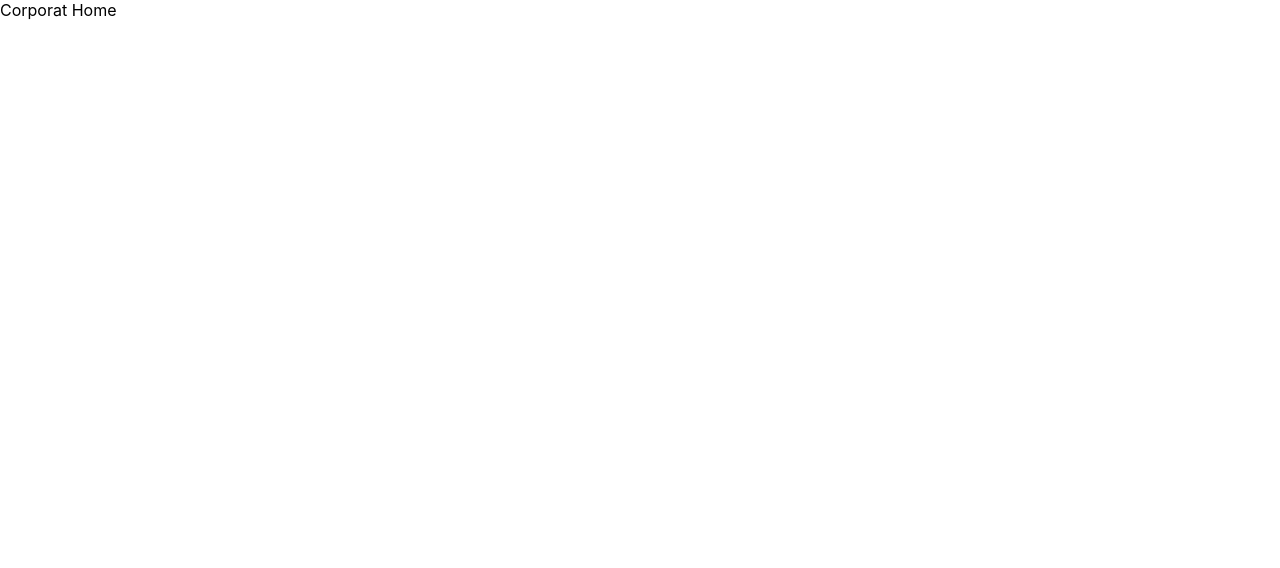
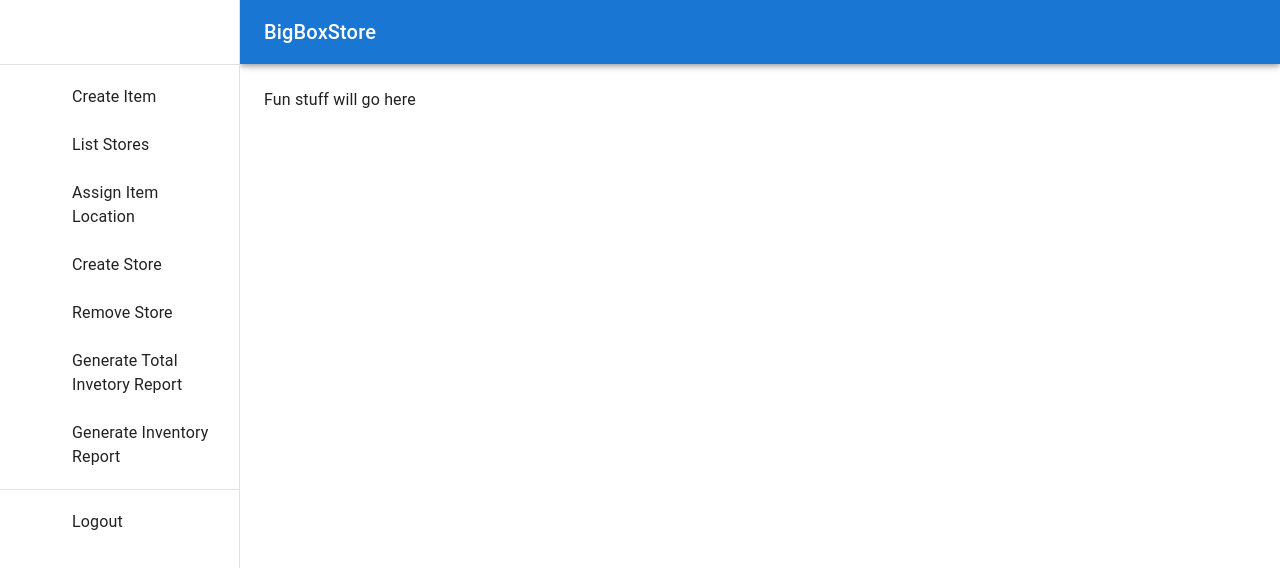
Before and after one commit to iJustinCabral/cloud_store, a React (Create React App) app: page /corporate in a window 1280 px wide. Shown: the top 568 px of the page. Built offline with nearby package versions, Linux system fonts and the light colour scheme.

Commit message:
SideBar for Manager/Coporate Test
Testing MUI Sidebar functionality. Likely the basis for site appearance in the future

```diff
--- a/src/pages/Corporate/Corporate.js
+++ b/src/pages/Corporate/Corporate.js
@@ -1,9 +1,84 @@
-import React from 'react'
+import * as React from 'react';
+import Box from '@mui/material/Box';
+import Drawer from '@mui/material/Drawer';
+import CssBaseline from '@mui/material/CssBaseline';
+import AppBar from '@mui/material/AppBar';
+import Toolbar from '@mui/material/Toolbar';
+import List from '@mui/material/List';
+import Typography from '@mui/material/Typography';
+import Divider from '@mui/material/Divider';
+import ListItem from '@mui/material/ListItem';
+import ListItemButton from '@mui/material/ListItemButton';
+import ListItemIcon from '@mui/material/ListItemIcon';
+import ListItemText from '@mui/material/ListItemText';
 
-const Corporate = () => {
+
+const drawerWidth = 240;
+
+export default function Corporate() {
   return (
-    <div>Corporat Home</div>
-  )
+    <Box sx={{ display: 'flex' }}>
+      <CssBaseline />
+      <AppBar
+        position="fixed"
+        sx={{ width: `calc(100% - ${drawerWidth}px)`, ml: `${drawerWidth}px` }}
+      >
+        <Toolbar>
+          <Typography variant="h6" noWrap component="div">
+            BigBoxStore
+          </Typography>
+        </Toolbar>
+      </AppBar>
+      <Drawer
+        sx={{
+          width: drawerWidth,
+          flexShrink: 0,
+          '& .MuiDrawer-paper': {
+            width: drawerWidth,
+            boxSizing: 'border-box',
+          },
+        }}
+        variant="permanent"
+        anchor="left"
+      >
+        <Toolbar />
+        <Divider />
+        <List>
+          {['Create Item', 'List Stores', 'Assign Item Location', 'Create Store', 'Remove Store','Generate Total Invetory Report', 'Generate Inventory Report'].map((text, index) => (
+            <ListItem key={text} disablePadding>
+              <ListItemButton>
+                <ListItemIcon>
+
+                </ListItemIcon>
+                <ListItemText primary={text} />
+              </ListItemButton>
+            </ListItem>
+          ))}
+        </List>
+        <Divider />
+        <List>
+          {['Logout'].map((text, index) => (
+            <ListItem key={text} disablePadding>
+              <ListItemButton>
+                <ListItemIcon>
+
+                </ListItemIcon>
+                <ListItemText primary={text} />
+              </ListItemButton>
+            </ListItem>
+          ))}
+        </List>
+      </Drawer>
+      <Box
+        component="main"
+        sx={{ flexGrow: 1, bgcolor: 'background.default', p: 3 }}
+      >
+        <Toolbar />
+        <Typography paragraph>
+        Fun stuff will go here
+        </Typography>
+      </Box>
+
+    </Box>
+  );
 }
-
-export default Corporate
--- a/src/pages/Manager/Manager.js
+++ b/src/pages/Manager/Manager.js
@@ -1,9 +1,85 @@
-import React from 'react'
+import * as React from 'react';
+import Box from '@mui/material/Box';
+import Drawer from '@mui/material/Drawer';
+import CssBaseline from '@mui/material/CssBaseline';
+import AppBar from '@mui/material/AppBar';
+import Toolbar from '@mui/material/Toolbar';
+import List from '@mui/material/List';
+import Typography from '@mui/material/Typography';
+import Divider from '@mui/material/Divider';
+import ListItem from '@mui/material/ListItem';
+import ListItemButton from '@mui/material/ListItemButton';
+import ListItemIcon from '@mui/material/ListItemIcon';
+import ListItemText from '@mui/material/ListItemText';
 
-const Manager = () => {
+
+const drawerWidth = 240;
+
+export default function Manager() {
   return (
-    <div>Manager</div>
-  )
+    <Box sx={{ display: 'flex' }}>
+      <CssBaseline />
+      <AppBar
+        position="fixed"
+        sx={{ width: `calc(100% - ${drawerWidth}px)`, ml: `${drawerWidth}px` }}
+      >
+        <Toolbar>
+          <Typography variant="h6" noWrap component="div">
+            BigBoxStore
+          </Typography>
+        </Toolbar>
+      </AppBar>
+      <Drawer
+        sx={{
+          width: drawerWidth,
+          flexShrink: 0,
+          '& .MuiDrawer-paper': {
+            width: drawerWidth,
+            boxSizing: 'border-box',
+          },
+        }}
+        variant="permanent"
+        anchor="left"
+      >
+        <Toolbar />
+        <Divider />
+        <List>
+          {['Dashboard', 'Process Shipment', 'Generate Inventory Report', 'Generate Overstock Report', 'Fill Shelves','Missing Items'].map((text, index) => (
+            <ListItem key={text} disablePadding>
+              <ListItemButton>
+                <ListItemIcon>
+
+                </ListItemIcon>
+                <ListItemText primary={text} />
+              </ListItemButton>
+            </ListItem>
+          ))}
+        </List>
+        <Divider />
+        <List>
+          {['Logout'].map((text, index) => (
+            <ListItem key={text} disablePadding>
+              <ListItemButton>
+                <ListItemIcon>
+
+                </ListItemIcon>
+                <ListItemText primary={text} />
+              </ListItemButton>
+            </ListItem>
+          ))}
+        </List>
+      </Drawer>
+      <Box
+        component="main"
+        sx={{ flexGrow: 1, bgcolor: 'background.default', p: 3 }}
+      >
+        <Toolbar />
+        <Typography paragraph>
+          Fun stuff will go here
+        </Typography>
+
+      </Box>
+
+    </Box>
+  );
 }
-
-export default Manager
```
